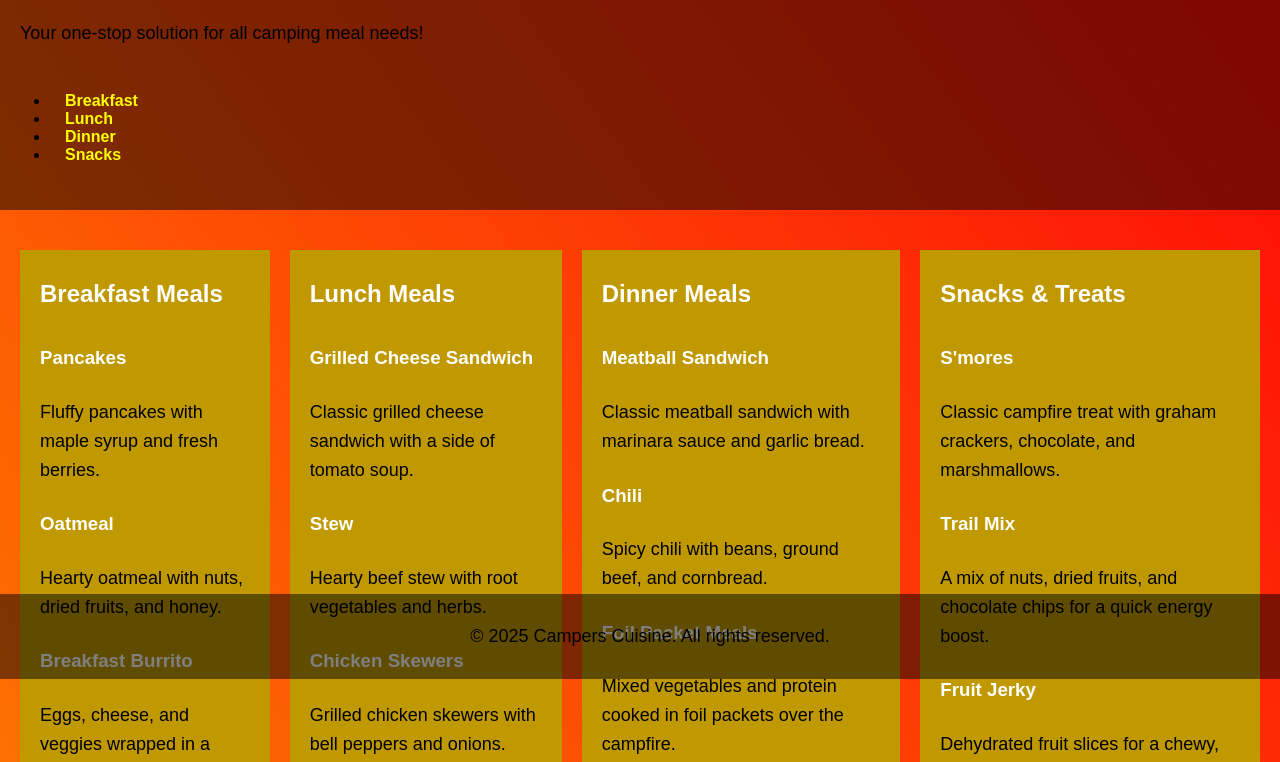
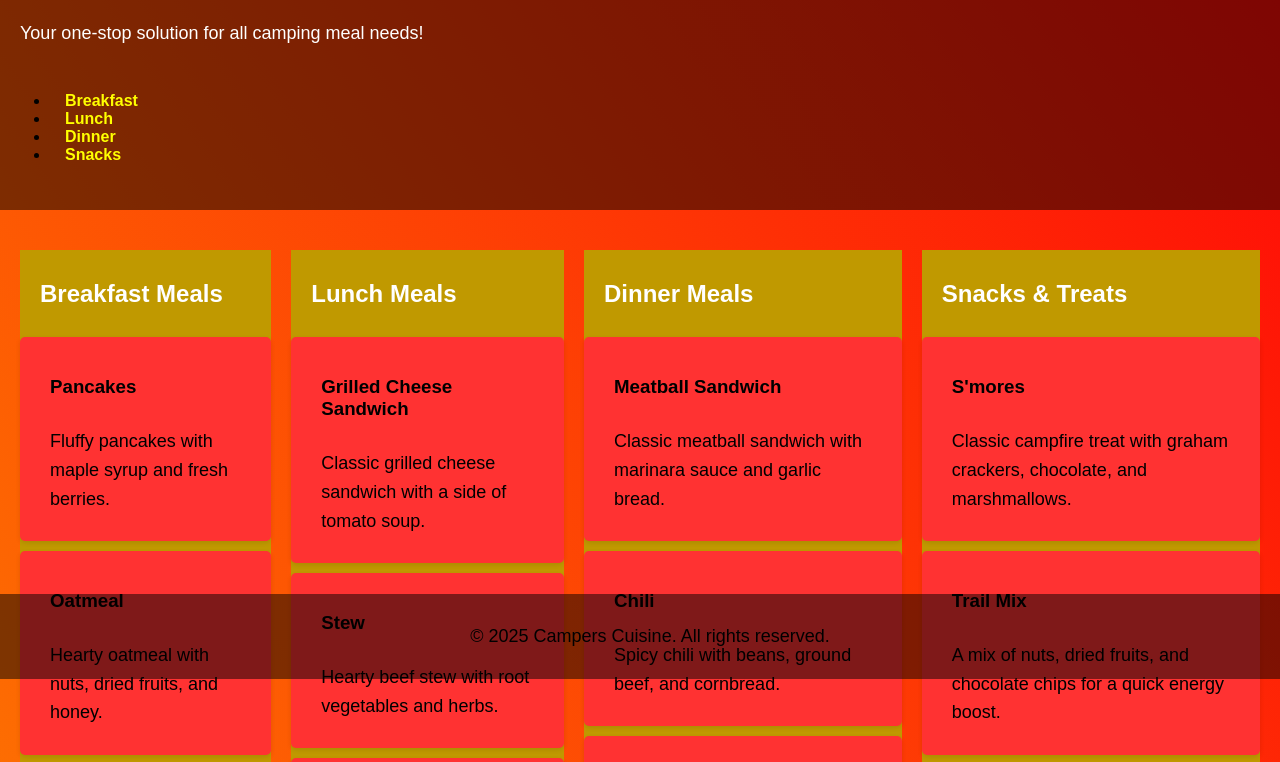
Before and after one commit to brandonsilvi/COMP001B.Week4LectureActivity, a plain HTML site: page index.html in a window 1280 px wide. Shown: the part 121-883 px from the top of the page. Drawn offline with Linux system fonts and the light colour scheme.

Commit message:
fixed colors, hover colors fixed

```diff
--- a/index.html
+++ b/index.html
@@ -9,7 +9,7 @@
 <body>
 <header>
     <h1>Welcome to Campers Cuisine</h1>
-    <p>Your one-stop solution for all camping meal needs!</p>
+    <p style="color: rgb(255, 255, 255);">Your one-stop solution for all camping meal needs!</p>
     <nav>
         <ul>
             <li><a href="#breakfast">Breakfast</a></li>
@@ -24,15 +24,15 @@
         <h2>Breakfast Meals</h2>
         <container class="meal-container">
             <div class="meal-item">
-                <h3>Pancakes</h3>
+                <h3><div class="food">Pancakes</div></h3>
                 <p>Fluffy pancakes with maple syrup and fresh berries.</p>
             </div>
             <div class="meal-item">
-                <h3>Oatmeal</h3>
+                <h3><div class="food">Oatmeal</div></h3>
                 <p>Hearty oatmeal with nuts, dried fruits, and honey.</p>
             </div>
             <div class="meal-item">
-                <h3>Breakfast Burrito</h3>
+                <h3><div class="food">Breakfast Burrito</div></h3>
                 <p>Eggs, cheese, and veggies wrapped in a warm tortilla.</p>
             </div>
         </container>
@@ -41,15 +41,15 @@
         <h2>Lunch Meals</h2>
         <container class="meal-container">
             <div class="meal-item">
-                <h3>Grilled Cheese Sandwich</h3>
+                <h3><div class="food">Grilled Cheese Sandwich</div></h3>
                 <p>Classic grilled cheese sandwich with a side of tomato soup.</p>
             </div>
             <div class="meal-item">
-                <h3>Stew</h3>
+                <h3><div class="food">Stew</div></h3>
                 <p>Hearty beef stew with root vegetables and herbs.</p>
             </div>
             <div class="meal-item">
-                <h3>Chicken Skewers</h3>
+                <h3><div class="food">Chicken Skewers</div></h3>
                 <p>Grilled chicken skewers with bell peppers and onions.</p>
             </div>
         </container>
@@ -58,15 +58,15 @@
         <h2>Dinner Meals</h2>
         <container class="meal-container">
             <div class="meal-item">
-                <h3>Meatball Sandwich</h3>
+                <h3><div class="food">Meatball Sandwich</div></h3>
                 <p>Classic meatball sandwich with marinara sauce and garlic bread.</p>
             </div>
             <div class="meal-item">
-                <h3>Chili</h3>
+                <h3><div class="food">Chili</div></h3>
                 <p>Spicy chili with beans, ground beef, and cornbread.</p>
             </div>
             <div class="meal-item">
-                <h3>Foil Packet Meals</h3>
+                <h3><div class="food">Foil Packet Meals</div></h3>
                 <p>Mixed vegetables and protein cooked in foil packets over the campfire.</p>
             </div>
         </container>
@@ -75,15 +75,15 @@
         <h2>Snacks & Treats</h2>
         <container class="meal-container">
             <div class="meal-item">
-                <h3>S'mores</h3>
+                <h3><div class="food">S'mores</div></h3>
                 <p>Classic campfire treat with graham crackers, chocolate, and marshmallows.</p>
             </div>
             <div class="meal-item">
-                <h3>Trail Mix</h3>
+                <h3><div class="food">Trail Mix</div></h3>
                 <p>A mix of nuts, dried fruits, and chocolate chips for a quick energy boost.</p>
             </div>
             <div class="meal-item">
-                <h3>Fruit Jerky</h3>
+                <h3><div class="food">Fruit Jerky</div></h3>
                 <p>Dehydrated fruit slices for a chewy, sweet snack.</p>
             </div>
         </container>
--- a/main.css
+++ b/main.css
@@ -6,9 +6,10 @@ body {
     margin-bottom: 200px;
 }
 h1 {
-    color: white;
+    color: rgb(255, 255, 255);
     text-align: center;
     padding: 20px;
+    background-color: rgb(255, 179, 0);
 }
 p {
     color: rgb(0, 0, 0);
@@ -96,3 +97,17 @@ h2, h3 {
     padding: 10px 20px;
     color: black;
 }
+.meal-item {
+    background-color: #ff3232;
+    padding: 10px;
+    margin: 10px 0;
+    border-radius: 5px;
+    box-shadow: 0 2px 5px rgba(0, 0, 0, 0.1);
+
+}
+.food {
+    color: rgb(0, 0, 0);
+}
+.food:hover {
+    color: #00ff00;
+}
```
